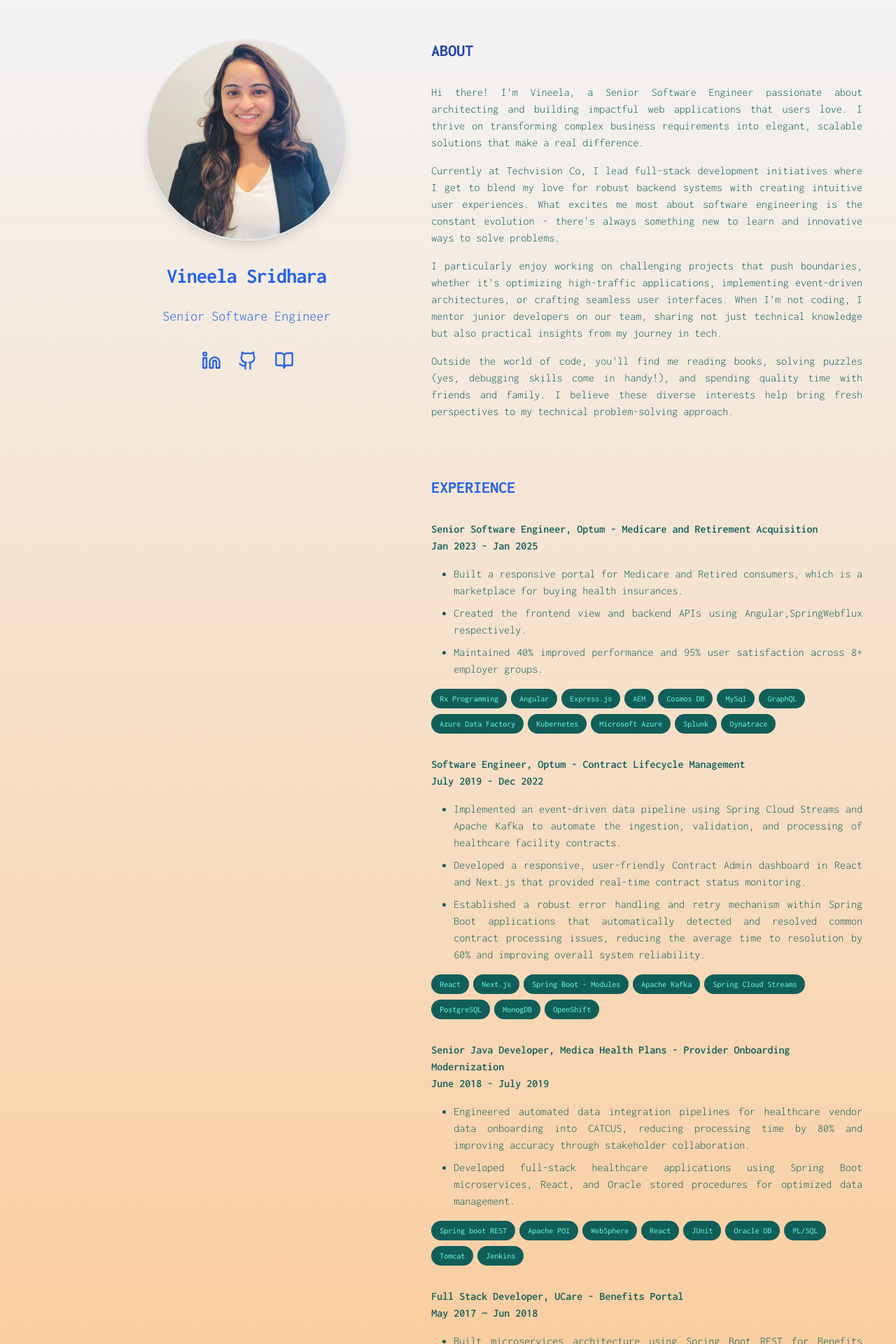
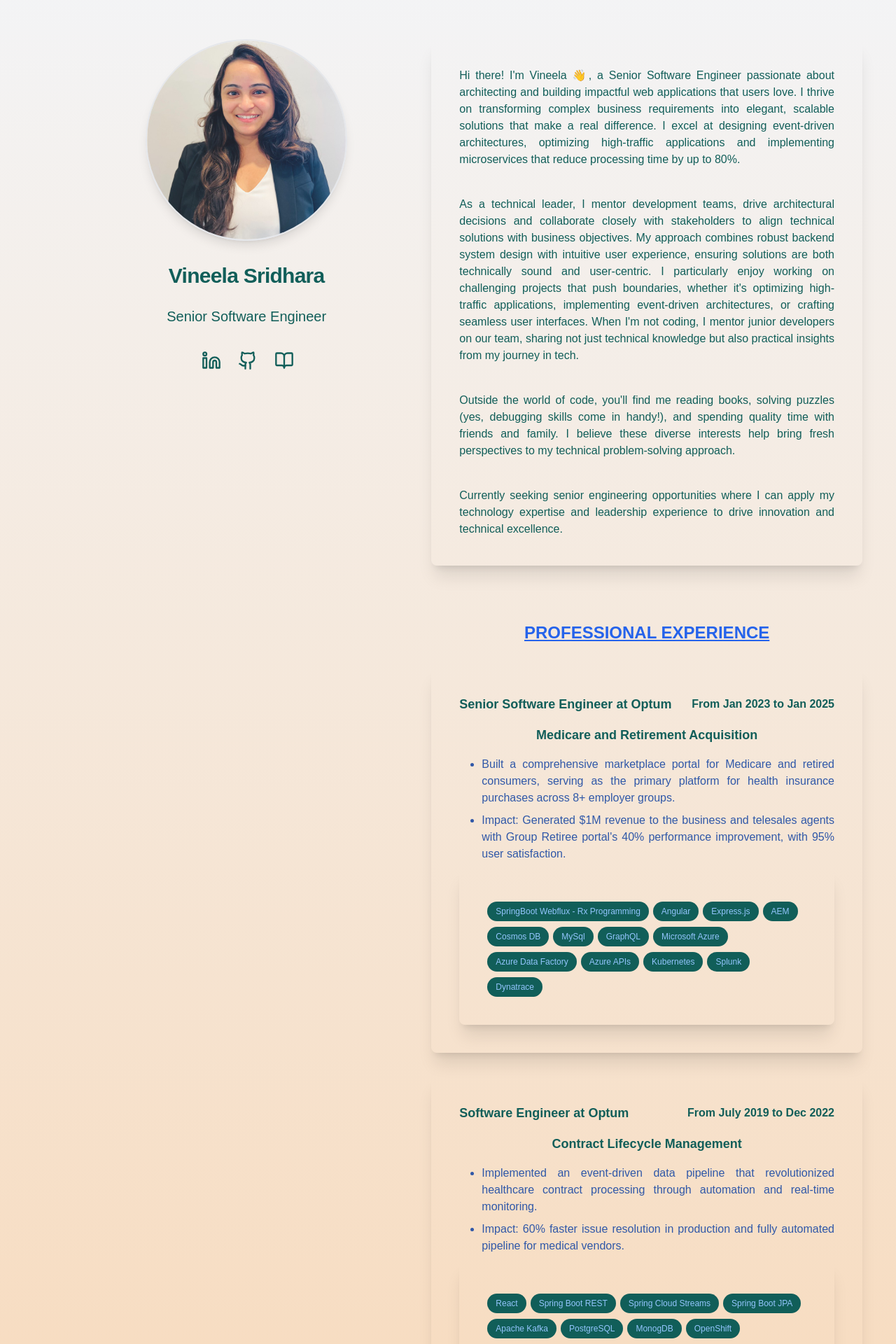
Before and after one commit to vineela-creates/personal-website, a Next.js app: page / in a window 1280 px wide. Shown: the part 40-1960 px from the top of the page at 70% size. Built offline with nearby package versions, Linux system fonts and the light colour scheme; what tailwindcss-animated would draw is missing.

Commit message:
Added few enhancements

```diff
--- a/app/components/PageDetails.tsx
+++ b/app/components/PageDetails.tsx
@@ -4,6 +4,7 @@ import { resumeData } from "../data/ResumeData";
 import { Header } from "./sections/Header";
 import ThemeToggle from "./ThemeToggle";
 import PdfDownload from "./PdfDownload";
+import { Bold } from "lucide-react";
 
 const PageDetails: React.FC = () => {
   const scrollToSection = (sectionId: string) => {
@@ -18,11 +19,11 @@ const PageDetails: React.FC = () => {
   };
   return (
     <div
-      className={`mx-auto min-h-screen ${gradients.sunrise} ${gradients.sunset} max-w-screen
-     px-4 py-8  md:px-12 md:py-16 lg:py-0 bg-slate-900 dark:bg-blue-500 font-inconsolata font-light`}
+      className={`mx-auto min-h-screen ${gradients.sunrise} dark:${gradients.sunset} max-w-screen
+     px-4 py-8  md:px-12 md:py-16 lg:py-0 bg-slate-900 dark:bg-blue-500 font-calibri font-light`}
     >
       {/* Mobile-first layout with flex-col by default, switching to row on larger screens */}
-      <div className="flex flex-col lg:flex-row lg:justify-between lg:gap-4">
+      <div className="flex flex-col lg:flex-row lg:justify-between lg:gap-4 ">
         {/* Theme toggle and navigation container */}
         <div className="flex justify-end mb-4 lg:mb-0">
           <nav>
@@ -41,32 +42,29 @@ const PageDetails: React.FC = () => {
             id="about"
             className="scroll-mt-16 mb-16 lg:mb-20 lg:scroll-mt-24 animate-fade-left animate-once"
           >
-            <h1 className="text-blue-800 mb-8 font-bold text-xl md:text-2xl">
-              ABOUT
-            </h1>
-            <div className="text-justify space-y-4 dark: text-teal-800">
+            <div className="transition-all duration-300 ease-in-out hover:shadow-2xl hover:scale-105 hover:bg-orange-200 dark:hover:bg-slate-800 focus:shadow-2xl focus:scale-105 active:scale-95 lg:shadow-xl lg:border-orange-600 lg:p-10 p-10 lg:rounded-lg rounded-lg shadow-xl lg:text-justify text-justify space-y-10 lg:space-y-10 dark: text-teal-800">
               <p>
-                Hi there! I'm Vineela, a Senior Software Engineer passionate
+                Hi there! I'm Vineela 👋, a Senior Software Engineer passionate
                 about architecting and building impactful web applications that
                 users love. I thrive on transforming complex business
                 requirements into elegant, scalable solutions that make a real
-                difference.
+                difference. I excel at designing event-driven architectures,
+                optimizing high-traffic applications and implementing
+                microservices that reduce processing time by up to 80%.
               </p>
               <p>
-                Currently at Techvision Co, I lead full-stack development
-                initiatives where I get to blend my love for robust backend
-                systems with creating intuitive user experiences. What excites
-                me most about software engineering is the constant evolution -
-                there's always something new to learn and innovative ways to
-                solve problems.
-              </p>
-              <p>
-                I particularly enjoy working on challenging projects that push
-                boundaries, whether it's optimizing high-traffic applications,
-                implementing event-driven architectures, or crafting seamless
-                user interfaces. When I'm not coding, I mentor junior developers
-                on our team, sharing not just technical knowledge but also
-                practical insights from my journey in tech.
+                As a technical leader, I mentor development teams, drive
+                architectural decisions and collaborate closely with
+                stakeholders to align technical solutions with business
+                objectives. My approach combines robust backend system design
+                with intuitive user experience, ensuring solutions are both
+                technically sound and user-centric. I particularly enjoy working
+                on challenging projects that push boundaries, whether it's
+                optimizing high-traffic applications, implementing event-driven
+                architectures, or crafting seamless user interfaces. When I'm
+                not coding, I mentor junior developers on our team, sharing not
+                just technical knowledge but also practical insights from my
+                journey in tech.
               </p>
               <p>
                 Outside the world of code, you'll find me reading books, solving
@@ -74,6 +72,11 @@ const PageDetails: React.FC = () => {
                 quality time with friends and family. I believe these diverse
                 interests help bring fresh perspectives to my technical
                 problem-solving approach.
+              </p>
+              <p>
+                Currently seeking senior engineering opportunities where I can
+                apply my technology expertise and leadership experience to drive
+                innovation and technical excellence.
               </p>
             </div>
           </section>
@@ -83,19 +86,29 @@ const PageDetails: React.FC = () => {
             className="mb-16 lg:mb-20 scroll-mt-16 lg:scroll-mt-24"
           >
             <div className="max-w-full leading-6">
-              <h1 className="text-blue-600 mb-8 font-bold text-xl md:text-2xl">
-                EXPERIENCE
+              <h1 className="text-blue-600 mb-8 mt-8 font-bold text-xl md:text-2xl text-center underline">
+                PROFESSIONAL EXPERIENCE
               </h1>
               {resumeData.experience.map((exp, index) => (
-                <div key={index} className="mb-8">
-                  <div className="mb-4 dark:text-blue-600 text-teal-800 font-semibold">
-                    <p className="break-words">
-                      {exp.title}, {exp.company} - {exp.project}
+                <div
+                  key={index}
+                  className="transition-all duration-300 ease-in-out hover:shadow-2xl hover:scale-105 hover:bg-orange-200 dark:hover:bg-slate-800 focus:shadow-2xl focus:scale-105 active:scale-95 lg:shadow-xl lg:border-orange-800 lg:p-10 p-10 lg:rounded-lg rounded-lg shadow-2xl mb-8 "
+                >
+                  <div className="mb-4 dark:text-blue-600 text-teal-800 font-semibold text-lg">
+                    <div className="flex flex-col md:flex-row md:justify-between md:items-center mb-4">
+                      <p>
+                        {exp.title} at {exp.company}
+                      </p>
+                      <p className="text-sm md:text-base mt-2 md:mt-0">
+                        {exp.period}
+                      </p>
+                    </div>
+                    <p className="mb-4 break-words text-center">
+                      {exp.project}
                     </p>
-                    <p>{exp.period}</p>
                   </div>
                   <div>
-                    <ul className="list-disc ml-4 md:ml-8 space-y-2 dark: text-teal-800">
+                    <ul className="list-disc ml-4 md:ml-8 space-y-2 lg:space-y-2 dark:text-teal-800">
                       {exp.responsibilities.map((a, index) => (
                         <li key={index} className="text-justify">
                           {a}
@@ -103,16 +116,24 @@ const PageDetails: React.FC = () => {
                       ))}
                     </ul>
                   </div>
-                  <div>
-                    <ul className="mt-2 flex flex-wrap">
-                      {exp.skills.map((skill, index) => (
-                        <li key={index} className="mr-1.5 mt-2">
-                          <span className="flex items-center rounded-full dark:bg-slate-900 bg-teal-800 px-3 py-1 text-xs font-medium leading-5 dark: text-teal-300  ">
-                            {skill}
-                          </span>
-                        </li>
-                      ))}
-                    </ul>
+                  <div className="mt-2 flex flex-wrap lg:shadow-xl lg:border-orange-600 lg:p-10 p-10 lg:rounded-lg rounded-lg shadow-xl group">
+                    {exp.skills.map((skill, index) => (
+                      <div key={index} className="mr-1.5 mt-2">
+                        <span
+                          className="flex items-center rounded-full dark:bg-slate-900 bg-teal-800 px-3 py-1 text-xs font-medium leading-5
+                           dark:text-teal-300
+                           text-blue-300
+                     group-hover:shadow-lg group-hover:shadow-teal-800/50
+                     group-hover:scale-105 group-hover:bg-teal-700
+                     transition-all duration-300 ease-out"
+                          style={{
+                            transitionDelay: `${index * 50}ms`,
+                          }}
+                        >
+                          {skill}
+                        </span>
+                      </div>
+                    ))}
                   </div>
                 </div>
               ))}
@@ -123,8 +144,8 @@ const PageDetails: React.FC = () => {
             id="education"
             className="mb-16 lg:mb-20 scroll-mt-16 lg:scroll-mt-24"
           >
-            <div className="max-w-full leading-6">
-              <h1 className="text-blue-600 mb-8 font-bold text-xl md:text-2xl">
+            <div className="max-w-full leading-6 lg:shadow-xl lg:border-orange-600 lg:p-10 p-10 lg:rounded-lg rounded-lg shadow-xl transition-all duration-300 ease-in-out hover:shadow-2xl hover:scale-105 hover:bg-orange-200 dark:hover:bg-slate-800 focus:shadow-2xl focus:scale-105 active:scale-95">
+              <h1 className="text-blue-600 mb-8 font-bold text-xl md:text-2xl space-x-4 lg:space-x-4">
                 EDUCATION
               </h1>
               {resumeData.education.map((edu, index) => (
@@ -138,6 +159,10 @@ const PageDetails: React.FC = () => {
                   </div>
                 </div>
               ))}
+              <p>
+                "Continuous Learning Philosophy" - Staying ahead of the curve
+                with emerging technologies and industry best practices
+              </p>
             </div>
           </section>
           <section
@@ -165,11 +190,84 @@ const PageDetails: React.FC = () => {
               </svg>
             </PdfDownload>
           </section>
+          <section
+            id="get_in_touch"
+            className="mb-16 lg:mb-20 scroll-mt-16 lg:scroll-mt-24"
+          >
+            <div
+              className="max-w-full leading-6 lg:shadow-xl lg:border-orange-600 lg:p-10 p-10 lg:rounded-lg rounded-lg
+            shadow-xl transition-all duration-300 ease-in-out
+            hover:shadow-2xl hover:scale-105
+             hover:bg-orange-200
+             dark:hover:bg-slate-800 focus:shadow-2xl focus:scale-105 active:scale-95"
+            >
+              <h1 className="font-bold md:text-2xl text-center mb-10">
+                LET'S CONNECT !!
+              </h1>
+              <form
+                name="contact"
+                method="POST"
+                data-netlify="true"
+                className="mb-8 space-y-6"
+              >
+                <div className="mb-8">
+                  <label>Your Name</label>
+                  <input
+                    type="input"
+                    name="name"
+                    className="w-full px-4 py-3 border border-gray-300 rounded-lg focus:ring-2 focus:ring-blue-500 focus:border-blue-500 transition-colors duration-200 outline-none"
+                    placeholder="Enter your name"
+                    required
+                  />
+                </div>
+                <div className="mb-8">
+                  <label>Email</label>
+                  <input
+                    type="input"
+                    name="email"
+                    className="w-full px-4 py-3 border border-gray-300 rounded-lg focus:ring-2 focus:ring-blue-500 focus:border-blue-500 transition-colors duration-200 outline-none"
+                    placeholder="Enter email address"
+                    required
+                  />
+                </div>
+                <div className="mb-8">
+                  <label>Tell me about the project !!</label>
+                  <textarea
+                    name="project"
+                    className="w-full px-4 py-3 border border-gray-300 rounded-lg focus:ring-2 focus:ring-blue-500 focus:border-blue-500 transition-colors duration-200 outline-none"
+                    placeholder="Tell me about the project.."
+                  />
+                </div>
+                <button
+                  type="submit"
+                  className="w-full bg-gradient-to-r from-blue-500 to-purple-600 text-white font-semibold py-3 px-6 rounded-lg hover:from-blue-600 hover:to-purple-700 focus:ring-4 focus:ring-blue-300 transition-all duration-200 transform hover:scale-105"
+                >
+                  Send Message
+                </button>
+              </form>
+              <div className="mt-8 pt-6 border-t border-gray-200">
+                <div className="grid md:grid-cols-2 gap-4 text-center md:text-left">
+                  <div>
+                    <h4 className="font-semibold text-teal-800 mb-1">Email</h4>
+                    <p className="text-teal-600">
+                      sridharavineela304@gmail.com
+                    </p>
+                  </div>
+                  <div>
+                    <h4 className="font-semibold text-teal-800 mb-1">
+                      Response Time
+                    </h4>
+                    <p className="text-teal-600">Within 24 hours</p>
+                  </div>
+                </div>
+              </div>
+            </div>
+          </section>
           <div className="w-full lg:w-auto">
-            <h4 className="text-sm">
+            <h3 className="text-md">
               Designed using <b>Next.js,React,Tailwind CSS </b> deployed on{" "}
               <b>Netlify</b>
-            </h4>
+            </h3>
           </div>
         </main>
       </div>
--- a/app/components/sections/Header.tsx
+++ b/app/components/sections/Header.tsx
@@ -18,10 +18,10 @@ export const Header: React.FC<SectionProps> = ({ data, onScroll }) => (
     </div>
 
     <div className="text-center flex flex-col text-wrap">
-      <h1 className="text-3xl font-bold tracking-tight text-blue-600 mb-4 lg:mb-6">
+      <h1 className="text-3xl font-bold tracking-tight text-teal-800 mb-4 lg:mb-6">
         {data.intro.name}
       </h1>
-      <h2 className="text-xl leading-relaxed text-blue-600 mb-6 lg:mb-8">
+      <h2 className="text-xl leading-relaxed text-teal-800 mb-6 lg:mb-8">
         {data.intro.title}
       </h2>
 
@@ -30,7 +30,7 @@ export const Header: React.FC<SectionProps> = ({ data, onScroll }) => (
           href="https://www.linkedin.com/in/vsridha"
           target="_blank"
           rel="noopener noreferrer"
-          className="text-blue-600 hover:text-blue-800 dark:hover:text-cyan-500 transition-colors"
+          className="text-teal-800 hover:text-blue-800 dark:hover:text-cyan-500 transition-colors"
           aria-label="LinkedIn Profile"
         >
           <Linkedin size={28} />
@@ -40,7 +40,7 @@ export const Header: React.FC<SectionProps> = ({ data, onScroll }) => (
           href="https://github.com/vineela-creates"
           target="_blank"
           rel="noopener noreferrer"
-          className="text-blue-600 hover:text-blue-800 dark:hover:text-cyan-500 transition-colors"
+          className="text-teal-800 hover:text-blue-800 dark:hover:text-cyan-500 transition-colors"
           aria-label="GitHub Profile"
         >
           <Github size={28} />
@@ -49,7 +49,7 @@ export const Header: React.FC<SectionProps> = ({ data, onScroll }) => (
           href="https://www.goodreads.com/user/show/185179856-vineela-sridhara"
           target="_blank"
           rel="noopener noreferrer"
-          className="text-blue-600 hover:text-blue-800 dark:hover:text-cyan-500 transition-colors"
+          className="text-teal-800 hover:text-blue-800 dark:hover:text-cyan-500 transition-colors"
           aria-label="Goodreads Profile"
         >
           <BookOpen size={28} />
--- a/app/data/ResumeData.tsx
+++ b/app/data/ResumeData.tsx
@@ -36,24 +36,24 @@ export const resumeData: ResumeData = {
     {
       title: "Senior Software Engineer",
       company: "Optum",
-      period: "Jan 2023 - Jan 2025",
+      period: "From Jan 2023 to Jan 2025",
       project: "Medicare and Retirement Acquisition",
       responsibilities: [
-        "Built a responsive portal for Medicare and Retired consumers, which is a marketplace for buying health insurances.",
-        "Created the frontend view and backend APIs using Angular,SpringWebflux respectively.",
-        "Maintained 40% improved performance and 95% user satisfaction across 8+ employer groups.",
+        "Built a comprehensive marketplace portal for Medicare and retired consumers, serving as the primary platform for health insurance purchases across 8+ employer groups.",
+        "Impact: Generated $1M revenue to the business and telesales agents with Group Retiree portal's 40% performance improvement, with 95% user satisfaction.",
       ],
       skills: [
-        "Rx Programming",
+        "SpringBoot Webflux - Rx Programming",
         "Angular",
         "Express.js",
         "AEM",
         "Cosmos DB",
         "MySql",
         "GraphQL",
+        "Microsoft Azure",
         "Azure Data Factory",
+        "Azure APIs",
         "Kubernetes",
-        "Microsoft Azure",
         "Splunk",
         "Dynatrace",
       ],
@@ -61,32 +61,31 @@ export const resumeData: ResumeData = {
     {
       title: "Software Engineer",
       company: "Optum",
-      period: "July 2019 - Dec 2022",
+      period: "From July 2019 to Dec 2022",
       project: "Contract Lifecycle Management",
       responsibilities: [
-        "Implemented an event-driven data pipeline using Spring Cloud Streams and Apache Kafka to automate the ingestion, validation, and processing of healthcare facility contracts.",
-        "Developed a responsive, user-friendly Contract Admin dashboard in React and Next.js that provided real-time contract status monitoring.",
-        "Established a robust error handling and retry mechanism within Spring Boot applications that automatically detected and resolved common contract processing issues, reducing the average time to resolution by 60% and improving overall system reliability.",
+        "Implemented an event-driven data pipeline that revolutionized healthcare contract processing through automation and real-time monitoring.",
+        "Impact: 60% faster issue resolution in production and fully automated pipeline for medical vendors.",
       ],
       skills: [
         "React",
-        "Next.js",
-        "Spring Boot - Modules",
+        "Spring Boot REST",
+        "Spring Cloud Streams",
+        "Spring Boot JPA",
         "Apache Kafka",
-        "Spring Cloud Streams",
         "PostgreSQL",
         "MonogDB",
         "OpenShift",
       ],
     },
     {
-      title: "Senior Java Developer",
+      title: "Senior Software Developer",
       company: "Medica Health Plans",
-      period: "June 2018 - July 2019",
+      period: "From June 2018 to July 2019",
       project: "Provider Onboarding Modernization",
       responsibilities: [
-        "Engineered automated data integration pipelines for healthcare vendor data onboarding into CATCUS, reducing processing time by 80% and improving accuracy through stakeholder collaboration.",
-        "Developed full-stack healthcare applications using Spring Boot microservices, React, and Oracle stored procedures for optimized data management.",
+        "Engineered automated data integration pipelines that transformed healthcare vendor onboarding processes.",
+        "Impact: Loaded around 200K+ records into the Medica systems with 80% reduction in processing time, significantly improved accuracy.",
       ],
       skills: [
         "Spring boot REST",
@@ -103,11 +102,11 @@ export const resumeData: ResumeData = {
     {
       title: "Full Stack Developer",
       company: "UCare",
-      period: "May 2017 — Jun 2018",
+      period: "From May 2017 to Jun 2018",
       project: "Benefits Portal",
       responsibilities: [
         "Built microservices architecture using Spring Boot REST for Benefits Portal, improving system scalability and enabling independent service updates.",
-        "Developed RESTful APIs and stored procedures using Oracle PL/SQL and Spring Boot for user authentication and benefits enrollment functionalities.",
+        "Impact: Increased the test driven test cases to 90%.",
       ],
       skills: [
         "Microservices",
@@ -120,11 +119,11 @@ export const resumeData: ResumeData = {
     {
       title: "Java Developer",
       company: "Virgosys Software Private Limited",
-      period: "Sep 2015 — May 2016",
+      period: "From Sep 2015 to May 2016",
       project: "",
       responsibilities: [
         "Led architectural design with Spring MVC, JSP, JSTL, AJAX, SOAP and JMS/Active MQ integration.",
-        "Established development practices using Maven, JUnit, log4j and SVN for improved deployment and code quality.",
+        "Impact:Established development practices using Maven, JUnit, log4j and SVN for improved deployment and code quality.",
       ],
       skills: ["Spring", "JSP", "SOAP", "JSTL", "AJAX"],
     },
--- a/app/layout.tsx
+++ b/app/layout.tsx
@@ -5,7 +5,7 @@ import { inconsolata } from "./ui/fonts";
 
 export const metadata: Metadata = {
   title: "Vineela Sridhara | Senior Software Engineer",
-  description: "A single page website",
+  description: "My technical website",
 };
 
 export default function RootLayout({
```
Also changed, not shown: 2 other files (tests, documents, lock files or other folders).
